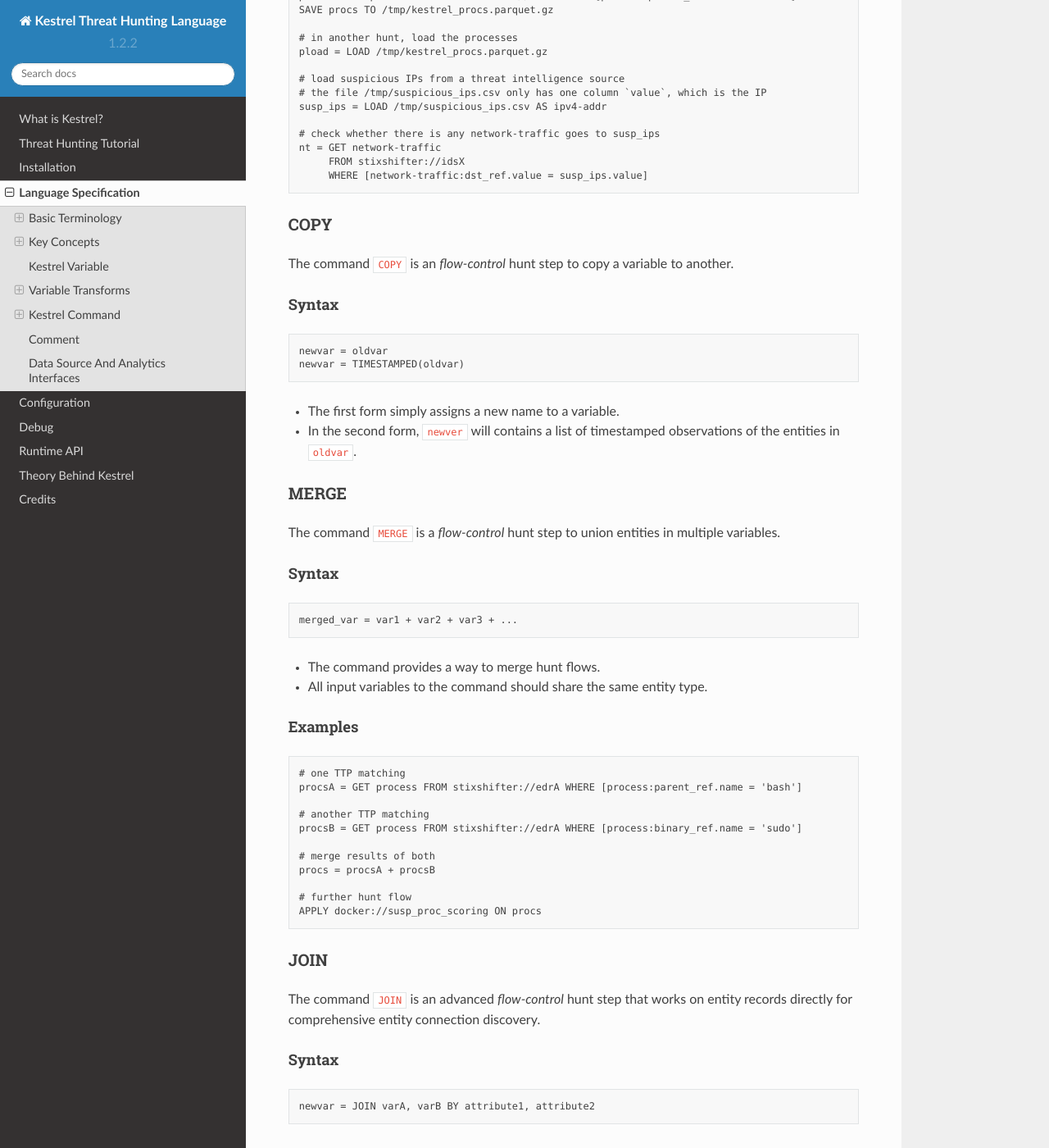
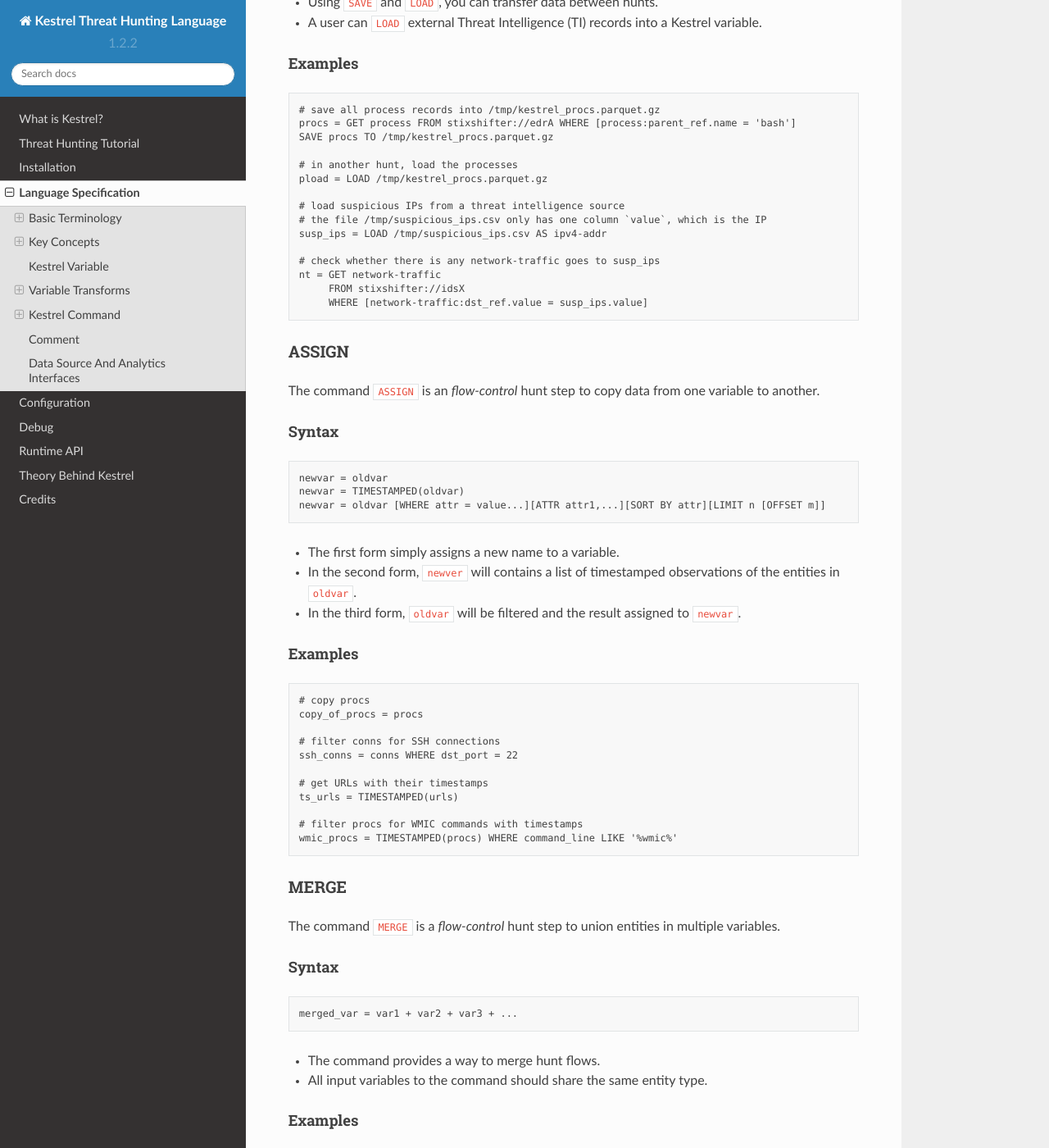
Before and after one commit to opencybersecurityalliance/kestrel-lang, a Sphinx documentation site: the page built from docs/language.rst, in a window 1280 px wide and 1400 px high, scrolled down 16151 px. Shown: the whole window at 82% size. Built offline with Sphinx 7.4.7 and the Read the Docs theme 2.0.0, drawn with Linux system fonts in a browser that asks for light colours; some of the changed text lies outside the part shown.

Commit message:
Update docs for expressions

```diff
--- a/docs/language.rst
+++ b/docs/language.rst
@@ -207,6 +207,7 @@
 ``TIMESTAMPED`` transform:
 
 ::
+
    ts_scos = TIMESTAMPED(scos)
 
 The result of this transform is no longer a list of entities, but a data
@@ -223,7 +224,7 @@
 #. Transformation: ``SORT``, ``GROUP``.
 #. Enrichment: ``APPLY``.
 #. Inspection: ``INFO``, ``DISP``.
-#. Flow-control: ``SAVE``, ``LOAD``, ``COPY``, ``MERGE``, ``JOIN``.
+#. Flow-control: ``SAVE``, ``LOAD``, ``ASSIGN``, ``MERGE``, ``JOIN``.
 
 To achieve `composable hunt flow`_ and allow threat hunters to compose hunt
 flow freely, the input and output of any Kestrel command are defined as
@@ -270,7 +271,7 @@
 +---------+----------------+---------------+----------------+---------------+
 | LOAD    | no             | yes           | yes            | no            |
 +---------+----------------+---------------+----------------+---------------+
-| COPY    | yes            | no            | yes            | no            |
+| ASSIGN  | yes            | no            | yes            | no            |
 +---------+----------------+---------------+----------------+---------------+
 | MERGE   | yes (two)      | no            | yes            | no            |
 +---------+----------------+---------------+----------------+---------------+
@@ -679,13 +680,26 @@
 ^^^^^^
 ::
 
-    DISP [TIMESTAMPED(varx)|varx] [ATTR attribute1, attribute2, ...]
+    DISP [TIMESTAMPED(varx)|varx]
+        [WHERE condition...]
+        [ATTR attribute1, attribute2, ...]
+        [SORT BY attibute [ASC|DESC]]
+	[LIMIT l [OFFSET n]]
 
 - The optional transform ``TIMESTAMPED`` retrieves the ``first_observed``
   timestamped for each observation of each entity in ``varx``.
 
+- The optional clause ``WHERE`` specifies a boolean condition to filter
+  the entities (similar to a SQL ``WHERE`` clause).
+
 - The optional clause ``ATTR`` specifies which list of attributes you
   would like to print. If omitted, Kestrel will output all attributes.
+
+- The optional clause ``SORT BY`` specifies which attribute to use to
+  to order the entities to print.
+
+- The optional clause ``LIMIT`` specifies an upper limit on the number
+  of entities to print.
 
 - The command deduplicates rows. All rows in the display object are distinct.
 
@@ -862,10 +876,10 @@
          FROM stixshifter://idsX
          WHERE [network-traffic:dst_ref.value = susp_ips.value]
 
-COPY
-----
+ASSIGN
+------
 
-The command ``COPY`` is an *flow-control* hunt step to copy a variable to another.
+The command ``ASSIGN`` is an *flow-control* hunt step to copy data from one variable to another.
 
 Syntax
 ^^^^^^
@@ -873,10 +887,29 @@
 
     newvar = oldvar
     newvar = TIMESTAMPED(oldvar)
+    newvar = oldvar [WHERE attr = value...][ATTR attr1,...][SORT BY attr][LIMIT n [OFFSET m]]
 
 - The first form simply assigns a new name to a variable.
 - In the second form, ``newver`` will contains a list of timestamped observations
   of the entities in ``oldvar``.
+- In the third form, ``oldvar`` will be filtered and the result assigned to ``newvar``.
+
+Examples
+^^^^^^^^
+::
+
+    # copy procs
+    copy_of_procs = procs
+
+    # filter conns for SSH connections
+    ssh_conns = conns WHERE dst_port = 22
+
+    # get URLs with their timestamps
+    ts_urls = TIMESTAMPED(urls)
+
+    # filter procs for WMIC commands with timestamps
+    wmic_procs = TIMESTAMPED(procs) WHERE command_line LIKE '%wmic%'
+
 
 MERGE
 -----
```
